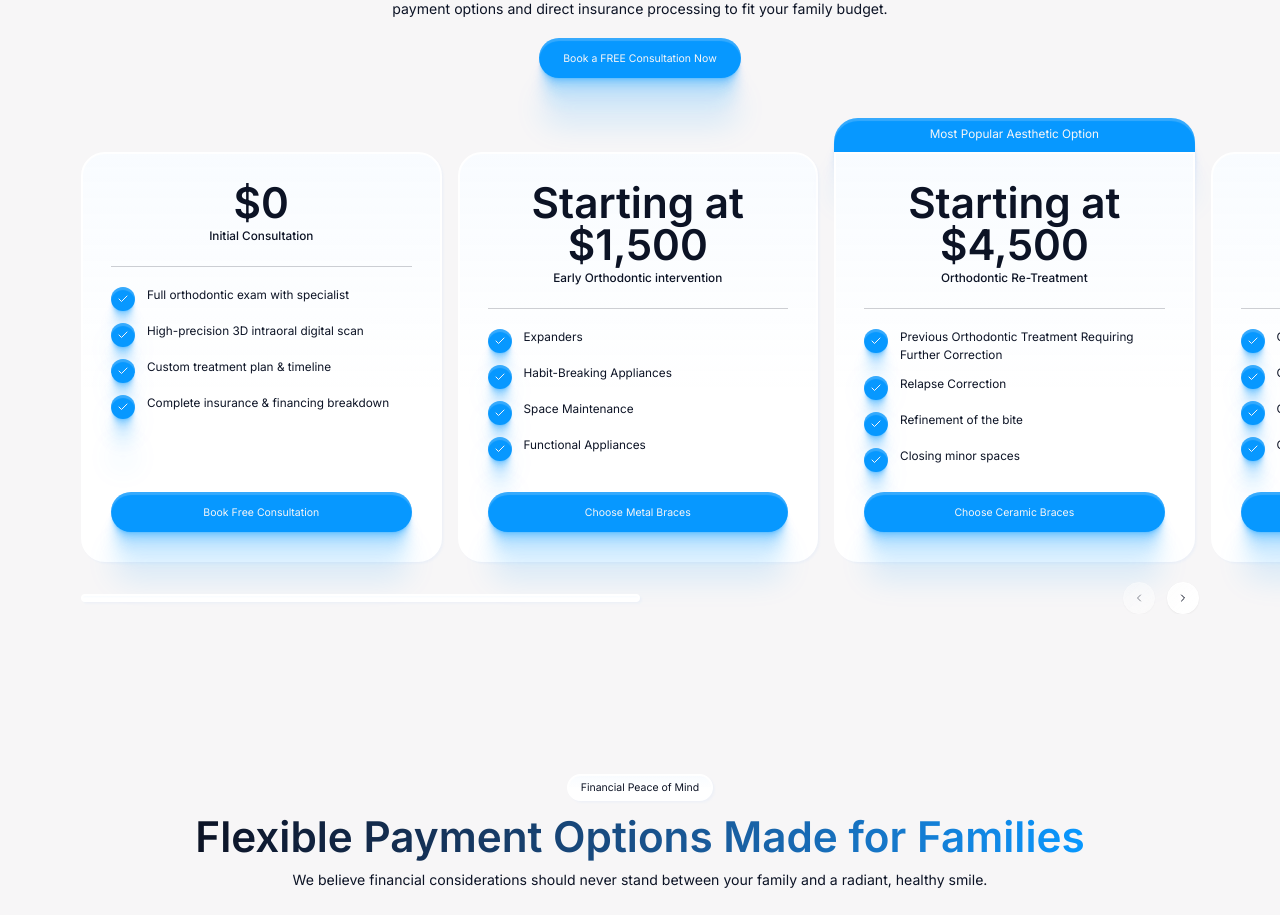
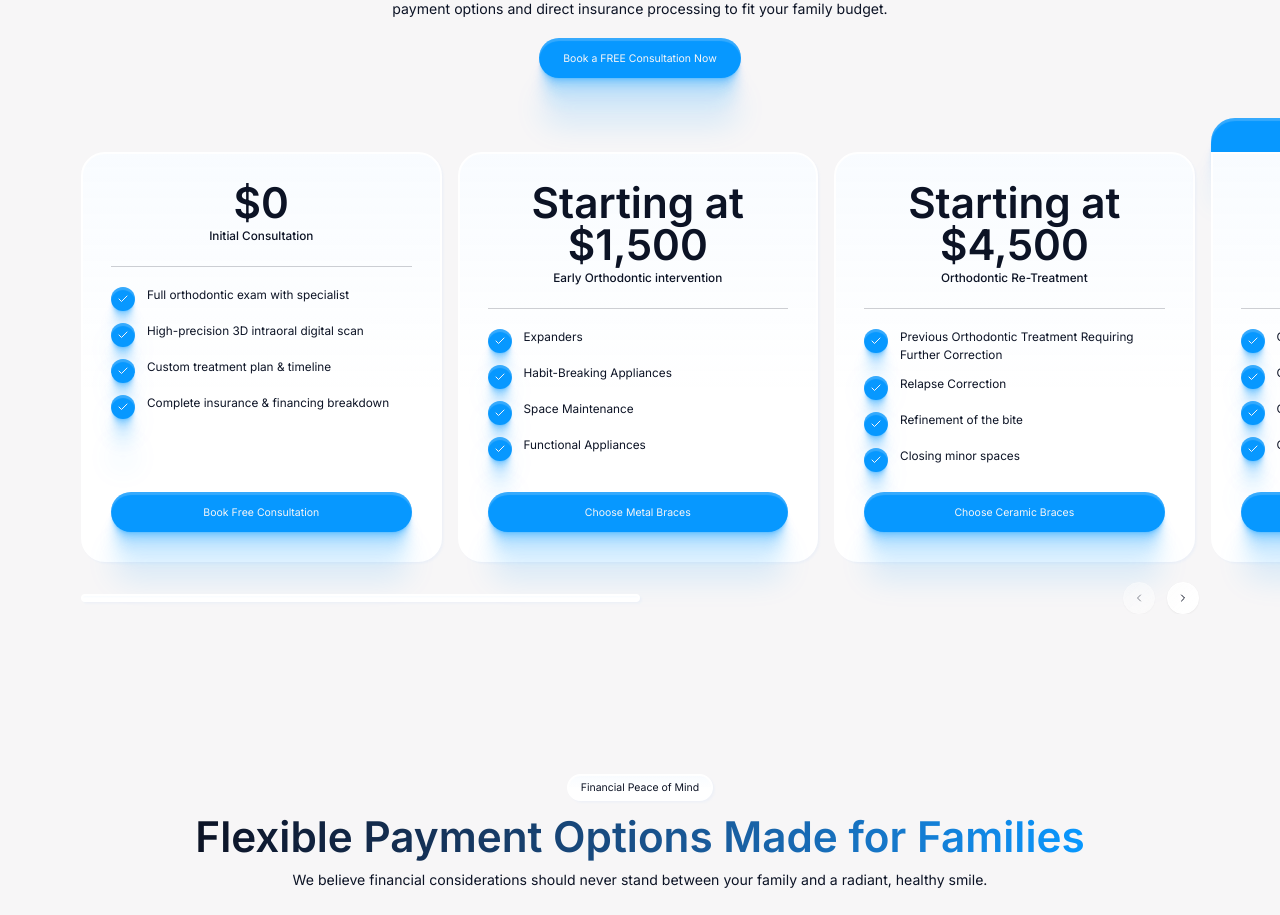
Before and after one commit to dmytro-webild/17636ea3-f3ca-4ea2-bd09-87e6e64eb334, a React (Vite) app: page /pricing in a window 1280 px wide. Shown: the part 1124-2039 px from the top of the page. Built offline with nearby package versions, Linux system fonts and the light colour scheme; a web font is replaced by a local one.

Commit message:
Webild agent: <TARGET_ELEMENT> The user selected one element (not the whol

```diff
--- a/src/pages/PricingPage.tsx
+++ b/src/pages/PricingPage.tsx
@@ -58,7 +58,6 @@ export default function PricingPage() {
             {
               tag: "Orthodontic Re-Treatment",
               price: "Starting at $4,500",
-              highlight: "Most Popular Aesthetic Option",
               description: "or ~$129/month with 0% interest financing",
               features: [
                 "Previous Orthodontic Treatment Requiring Further Correction",
@@ -71,6 +70,7 @@ export default function PricingPage() {
             {
               tag: "Braces or Clear Aligners",
               price: "Starting at $6,500",
+              highlight: "Most Popular Aesthetic Option",
               description: "or ~$139/month with 0% interest financing",
               features: [
                 "Comprehensive Orthodontic treatment",
```
